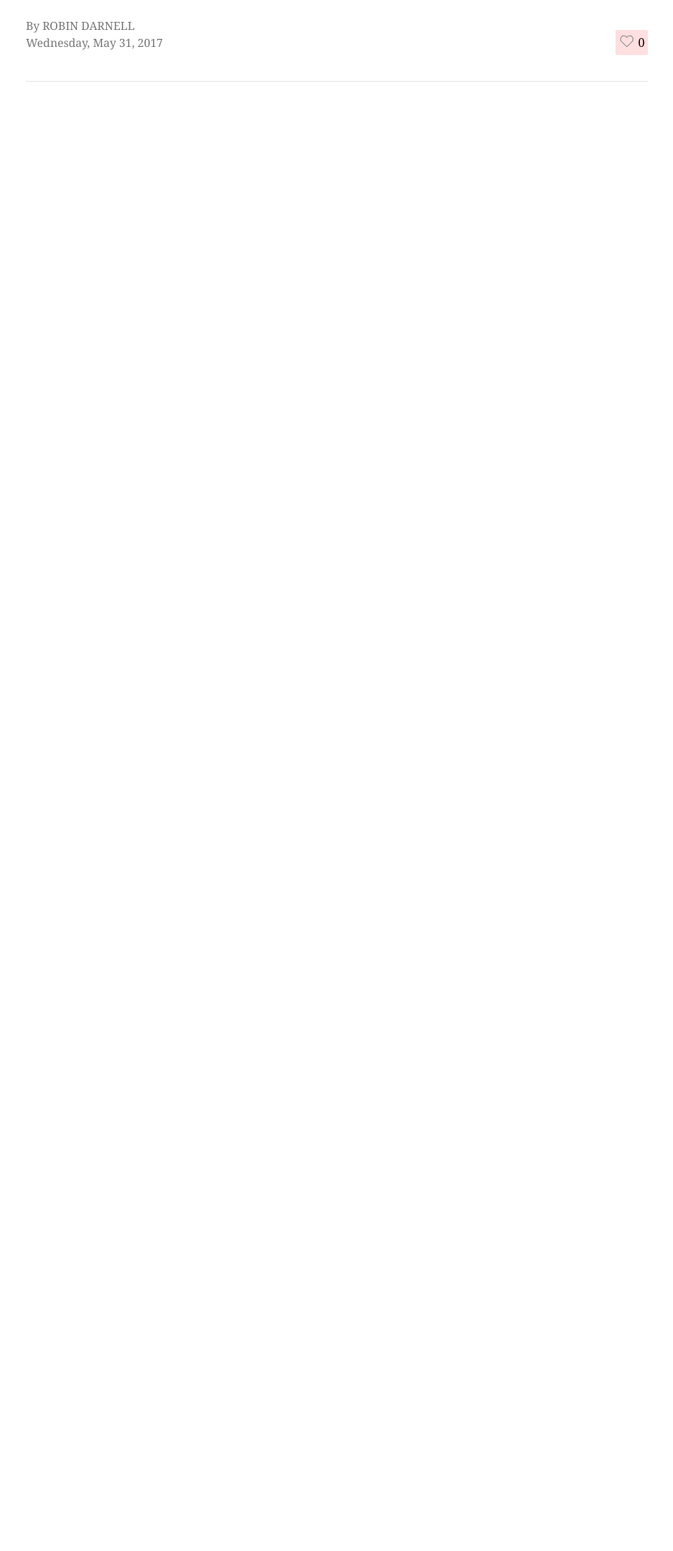
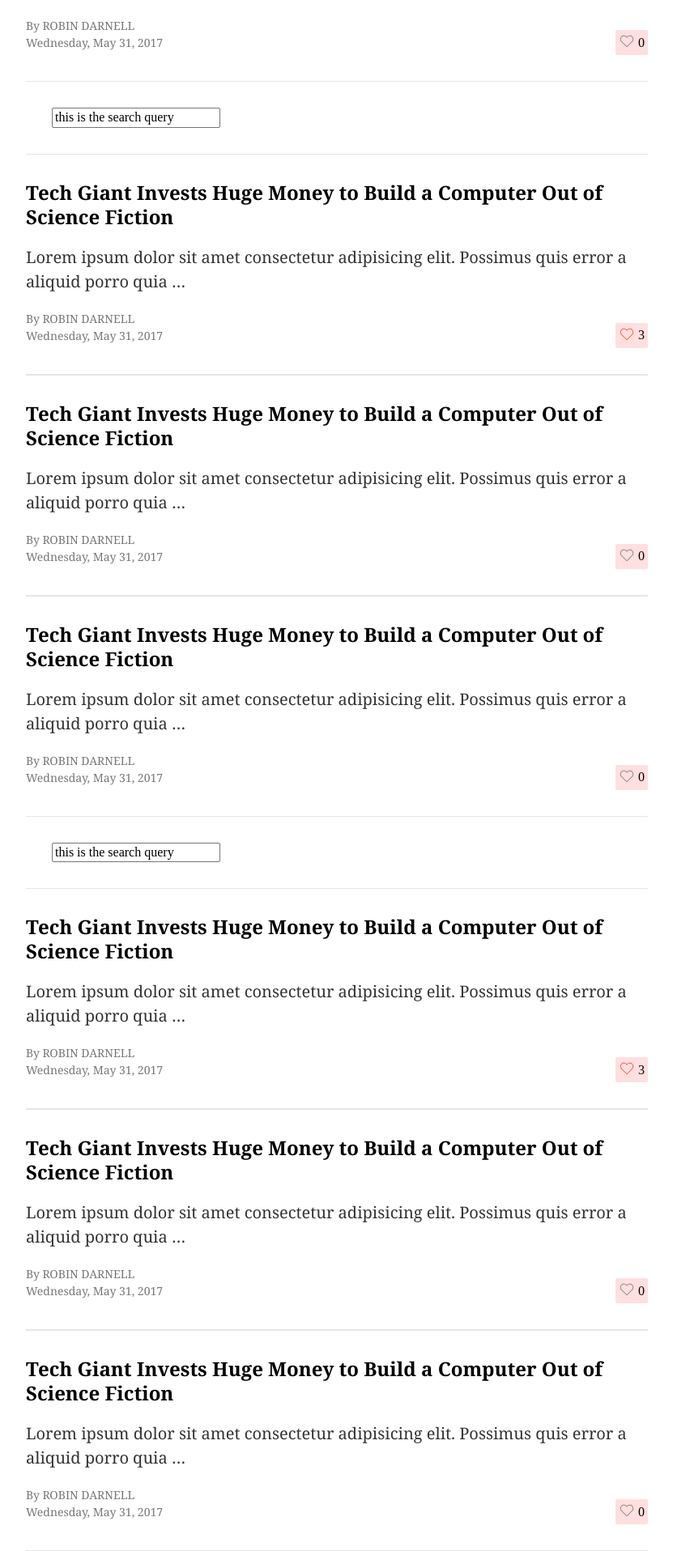
Before and after one commit to rangle/angular-training-may-30, an Angular app: page / in a window 1280 px wide. Shown: the part 852-2768 px from the top of the page at 81% size, without its empty margins (224-1055 px from the left). Before the commit the page ends 953 px from the top, so only its background shows below. Built offline with nearby package versions, Linux system fonts and the light colour scheme.

Commit message:
service wip

```diff
--- a/src/app/app.component.html
+++ b/src/app/app.component.html
@@ -3,4 +3,10 @@
 
   <app-posts-list>
   </app-posts-list>
+
+  <app-posts-list>
+  </app-posts-list>
+
+  <app-posts-list>
+  </app-posts-list>
 </section>
--- a/src/app/app.module.ts
+++ b/src/app/app.module.ts
@@ -11,6 +11,7 @@ import { LikeComponent } from './like/like.component';
 import { PostsListComponent } from './posts-list/posts-list.component';
 import { SearchbarComponent } from './searchbar/searchbar.component';
 import { ExcerptPipe } from './excerpt.pipe';
+import { PostsService } from './posts/posts.service';
 
 @NgModule({
   declarations: [
@@ -28,7 +29,7 @@ import { ExcerptPipe } from './excerpt.pipe';
     FormsModule,
     HttpModule
   ],
-  providers: [],
+  providers: [PostsService],
   bootstrap: [AppComponent]
 })
 export class AppModule { }
```
Also changed, not shown: src/app/posts-list/posts-list.component.ts (+10 -5 lines), src/app/posts/posts.service.ts (added, +8 -0 lines), 1 other file (tests, documents, lock files or other folders).
